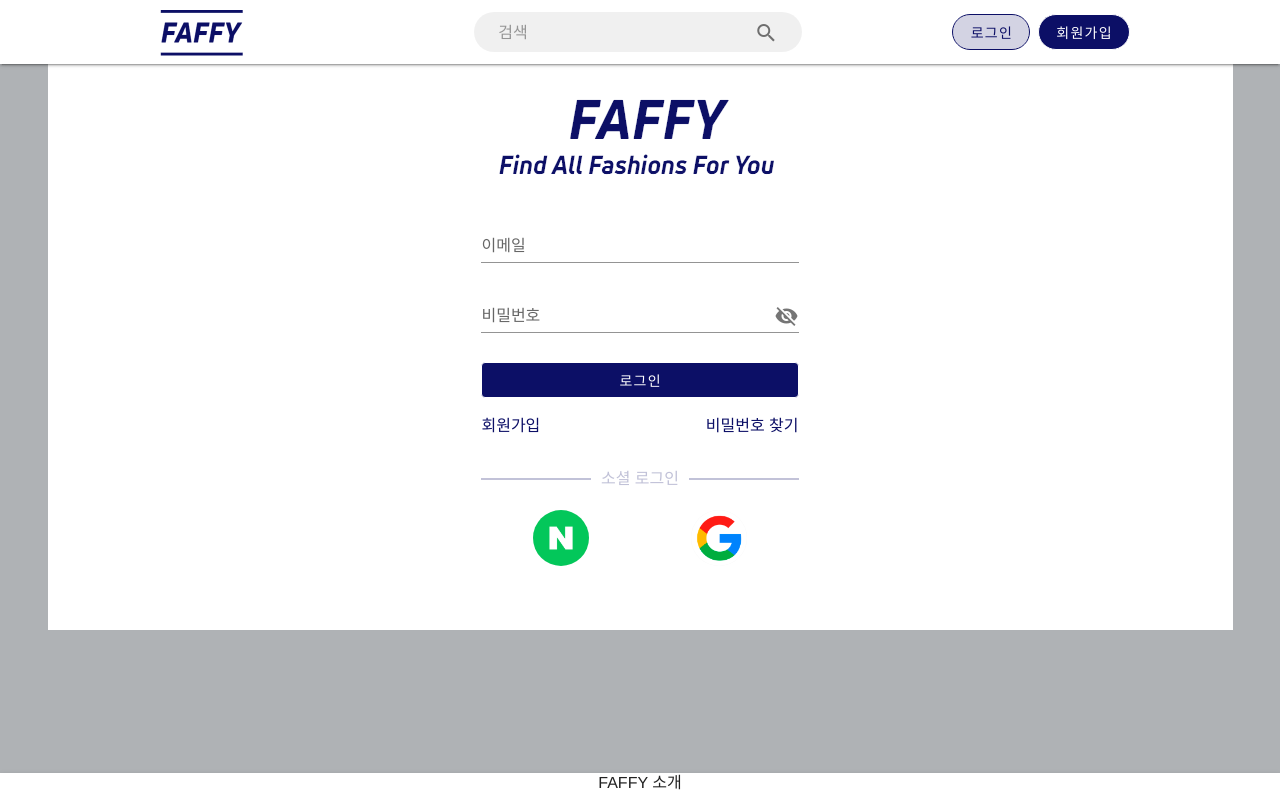
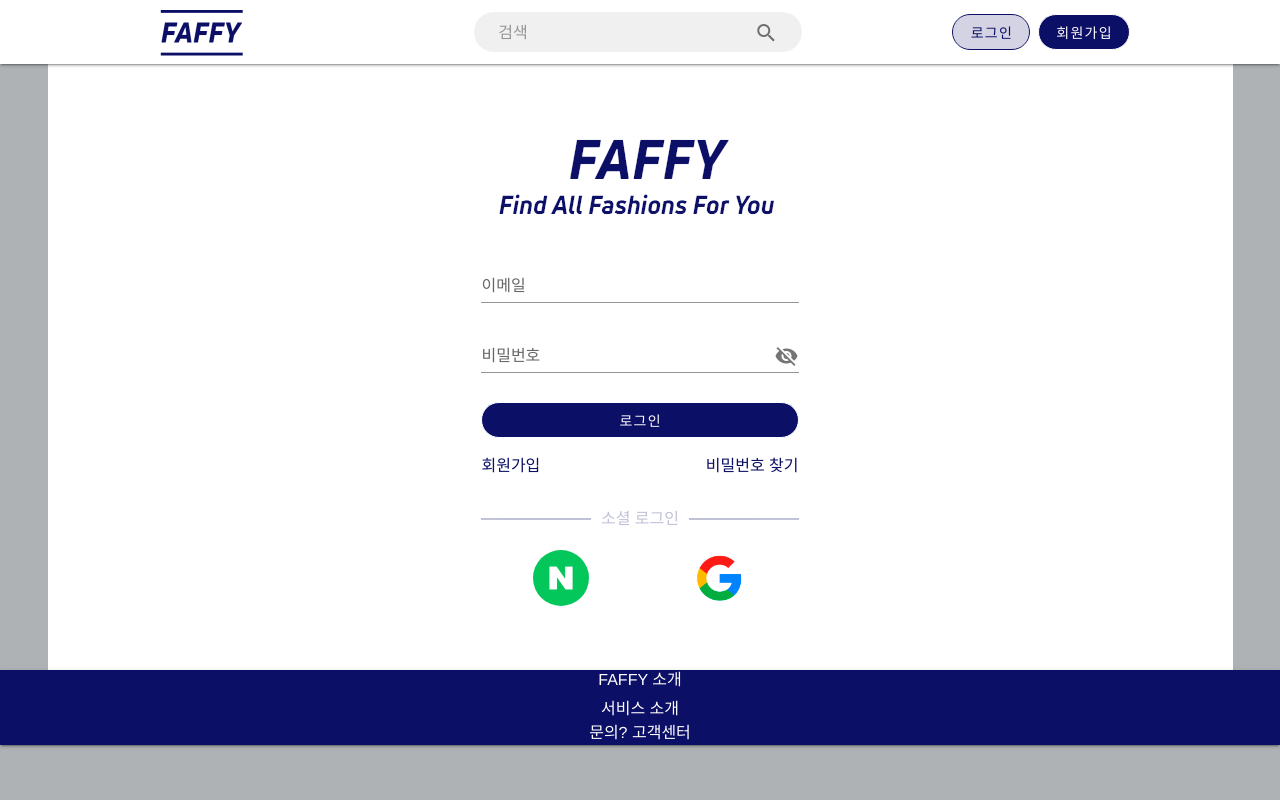
Before and after one commit to 0atx/FAFFY, a Vue app in the folder frontend/: page /localhost/auth/sign-in in a window 1280 px wide. Built offline with nearby package versions, Linux system fonts and the light colour scheme.

Commit message:
[FE] 로그인 페이지 수정 및 validation 파일 설정
로그인 페이지 수정 및 validateRules.js 파일 생성 했습니다. validate 관련 문서는 함수 추가 필요합니다.

```diff
--- a/frontend/src/components/auth/SignInView.vue
+++ b/frontend/src/components/auth/SignInView.vue
@@ -5,58 +5,61 @@
 <template>
   <v-container>
     <img
+      class="mt-10"
       src="@/assets/images/faffy_logo_big.png"
       alt="faffy logo"
     >
-    <v-form ref="form" id="signIn">
+    <v-form
+      ref="form"
+      id="signIn"
+      @submit.prevent="requestSignIn"
+    >
+      <!-- 이메일 입력 -->
       <v-text-field
-        v-model="credentials.email"
+        v-model="form.email"
         type="email"
-        :rules="emailRules"
         label="이메일"
         required
         @keydown.enter="onInputKeyword"
         />
 
+      <!-- 비밀번호 입력 -->
       <v-text-field
-        v-model="credentials.password"
-        :append-icon="showPassword ? 'mdi-eye' : 'mdi-eye-off'"
-        :type="showPassword ? 'text' : 'password'"
-        :rules="[passwordRules.min]"
+        v-model="form.password"
+        :append-icon="type ? 'mdi-eye' : 'mdi-eye-off'"
+        :type="type ? 'text' : 'password'"
         label="비밀번호"
         required
-        @click:append="showPassword = !showPassword"
+        @click:append="type = !type"
         @keydown.enter="onInputKeyword"
       />
 
-      <v-btn
-        id="signInBtn"
-        class="mt-2"
-        block
-        elevation="0"
-        type="submit"
+      <dark-button
+        :btnValue="signInValue"
         @click="requestSignIn"
-      >로그인</v-btn>
+      />
 
       <!-- 회원가입 및 비밀번호 찾기  -->
       <div id="route" class="mt-4">
         <div
           type="button"
-          @click="moveRegist"
+          @click="goTo"
         >
           회원가입
         </div>
         <div
           type="button"
-          @click="moveRegist"
+          @click="findPassword"
         >
           비밀번호 찾기
         </div>
       </div>
 
+      <!-- 소셜 로그인 -->
       <hr>
 
       <div id="social">
+        <!-- 네이버 로그인 -->
         <v-btn
           fab
           elevation="0"
@@ -69,6 +72,7 @@
           >
         </v-btn>
 
+        <!-- 구글 로그인 -->
         <v-btn
           fab
           elevation="0"
@@ -86,29 +90,42 @@
 </template>
 
 <script>
+import DarkButton from '@/components/common/DarkButton.vue'
+
 export default {
   name: "SignIn",
+  components: {
+    DarkButton
+  },
   data() {
       return {
-        credentials: {
+        form: {
           email: '',
           password: '',
         },
 
-        valid: false,
+        type: false,
 
-        email: '',
-        emailRules: [
-          v => !!v || '이메일을 입력해주세요.',
-          v => /.+@.+\..+/.test(v) || '올바른 형식의 이메일을 입력해주세요.',
-        ],
+        signInValue: '로그인'
+      }
+  },
 
-        password: '',
-        showPassword: false,
-        passwordRules: {
-          min: v => v.length >= 4 || '올바른 비밀번호를 입력해주세요.',
-        }
-      }
+  methods: {
+    async save() {
+    this.$refs.form.validate();
+    await this.$nextTick();
+    if(!this.valid) return;
+    console.log(this.form);
+    },
+    goTo() {
+      this.$router.push({ name: "sign-up" })
+    },
+    requestSignIn() {
+      console.log("로그인 기능 구현해야 합니다.");
+    },
+    findPassword() {
+      console.log("모달 나와야합니다.");
+    }
   },
   metaInfo () {
     return {
--- /dev/null
+++ b/frontend/src/components/common/DarkButton.vue
@@ -0,0 +1,33 @@
+<!--
+작성자 : 박윤하
+어두운 버튼
+-->
+<template>
+  <v-btn
+    id="darkBtn"
+    class="mt-2"
+    block
+    rounded
+    elevation="0"
+    type="submit"
+  >{{ btnValue }}</v-btn>
+</template>
+
+<script>
+export default {
+    name: 'DarkButton',
+    props: {
+      btnValue: {
+        type: String
+      }
+    },
+}
+</script>
+
+<style scoped>
+#darkBtn {
+  background-color: #0c0f66;
+  color: #fff;
+  border: 1px solid #fff;
+}
+</style>
--- a/frontend/src/components/common/Footer.vue
+++ b/frontend/src/components/common/Footer.vue
@@ -1,6 +1,12 @@
 <template>
   <v-card id="footer">
     <h6>FAFFY 소개</h6>
+    <div>
+      서비스 소개
+    </div>
+    <div>
+      문의? 고객센터
+    </div>
   </v-card>
 </template>
 
@@ -13,9 +19,9 @@
 
 <style scoped>
 #footer {
-  position: fixed;
-  bottom: 0;
   width: 100%;
   border-radius: 0px;
+  background-color: #0c0f66;
+  color: #fff;
 }
 </style>
```
Also changed, not shown: frontend/src/utils/validateRules.js (added, +47 -0 lines).
